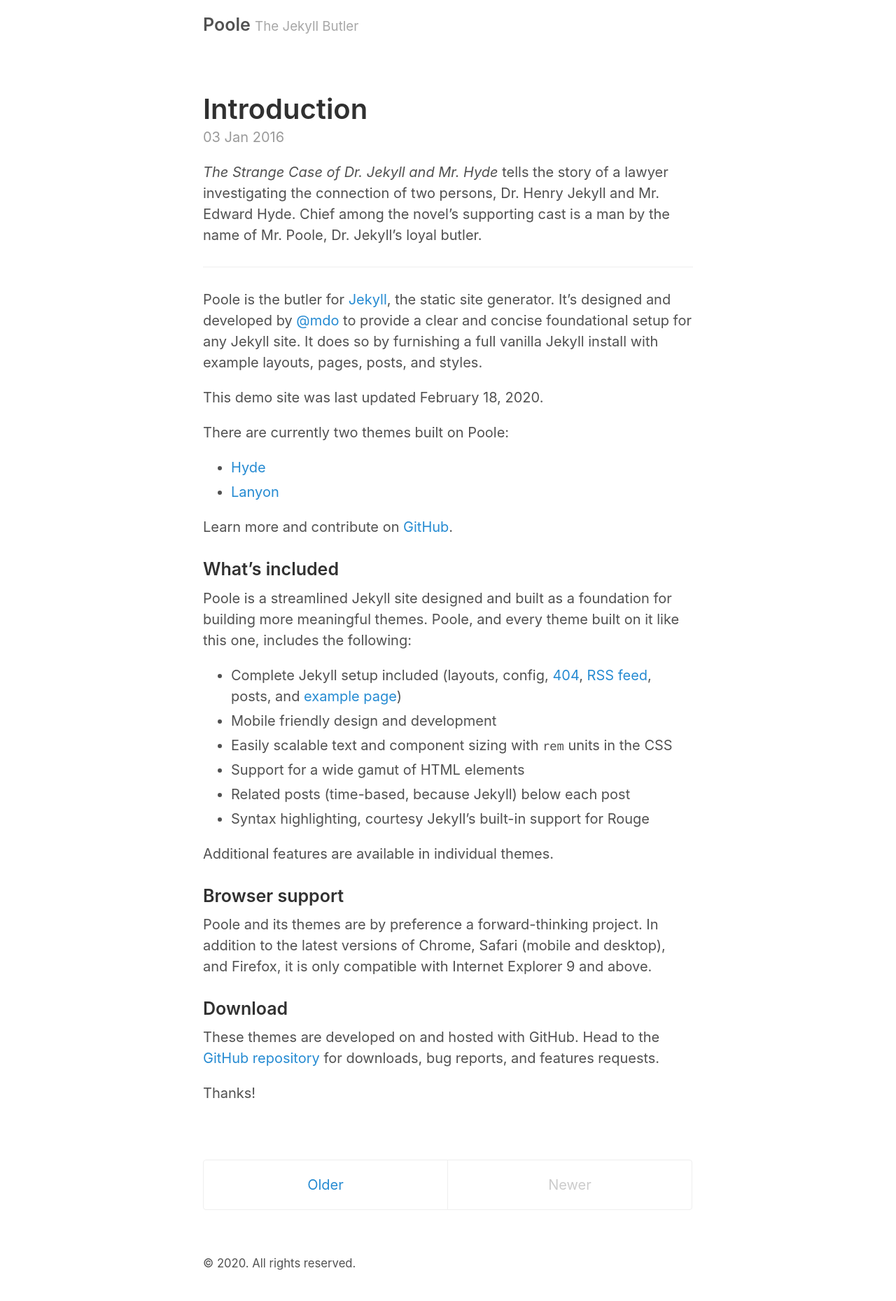
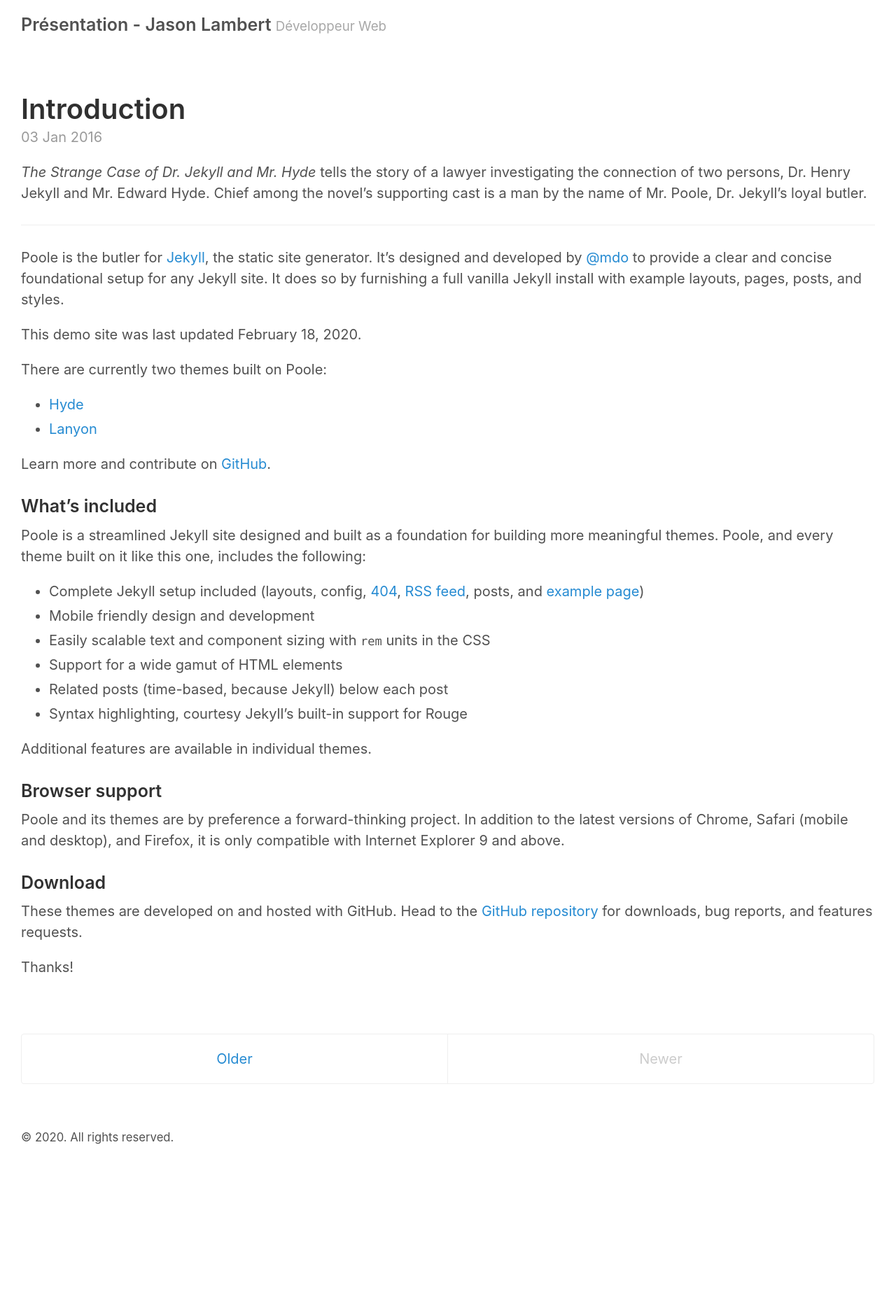
Before and after one commit to Jason-Lambert/Jason-Lambert-Presentation.github.io, a Jekyll site: the page built from index.html, in a window 1280 px wide. Shown: the whole page at 70% size. Built offline with Jekyll 4.4.1, drawn with Linux system fonts in a browser that asks for light colours; the list of posts is cut into pages by our own code; after the commit the page ends 1679 px from its top, so only the background shows below that.

Commit message:
Change Config.yml

```diff
--- a/_config.yml
+++ b/_config.yml
@@ -1,7 +1,7 @@
 # Setup
-title: Poole
-tagline: The Jekyll Butler
-url: https://getpoole.com
+title: Présentation - Jason Lambert
+tagline: Développeur Web
+url: https://jason-lambert.github.io/
 paginate: 1
 baseurl: ""
 permalink: pretty
@@ -33,11 +33,11 @@ sass:
 
 # Specify the author for blog posts
 author:
-  name: Mark Otto
-  url: https://twitter.com/mdo
-  email: markdotto@gmail.com
+  name: Jason Lambert
+  url: https://jason-lambert.github.io/
+  email: jason.clement.lambert@gmail.com
 
 # Custom vars
 version: 3.0.0
 github:
-  repo: https://github.com/poole/poole
+  repo:
--- a/_sass/_layout.scss
+++ b/_sass/_layout.scss
@@ -3,7 +3,7 @@
 // Styles for managing the structural hierarchy of the site.
 
 .container {
-  max-width: 38rem;
+  max-width: 100%;
   padding-left:  1.5rem;
   padding-right: 1.5rem;
   margin-left:  auto;
```
